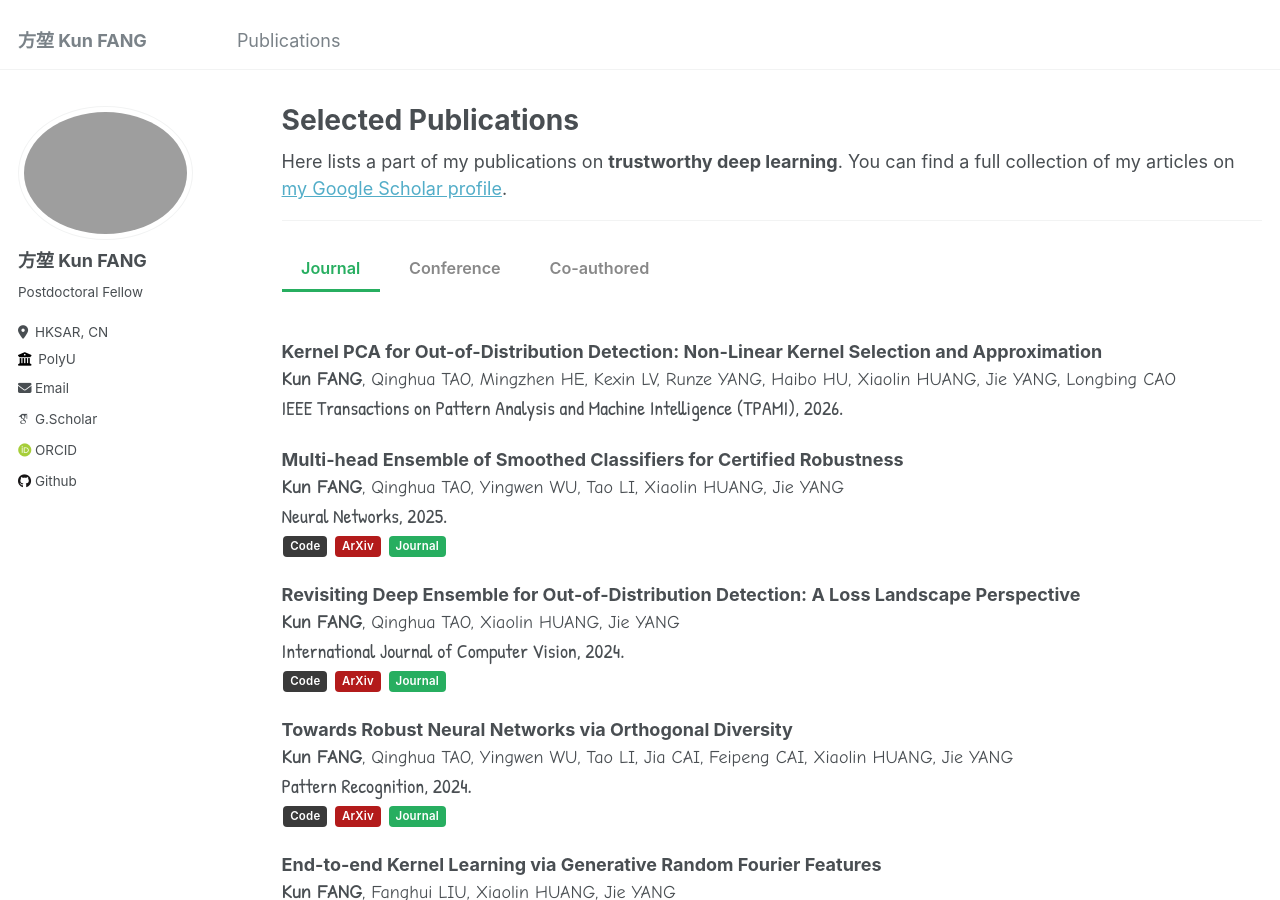
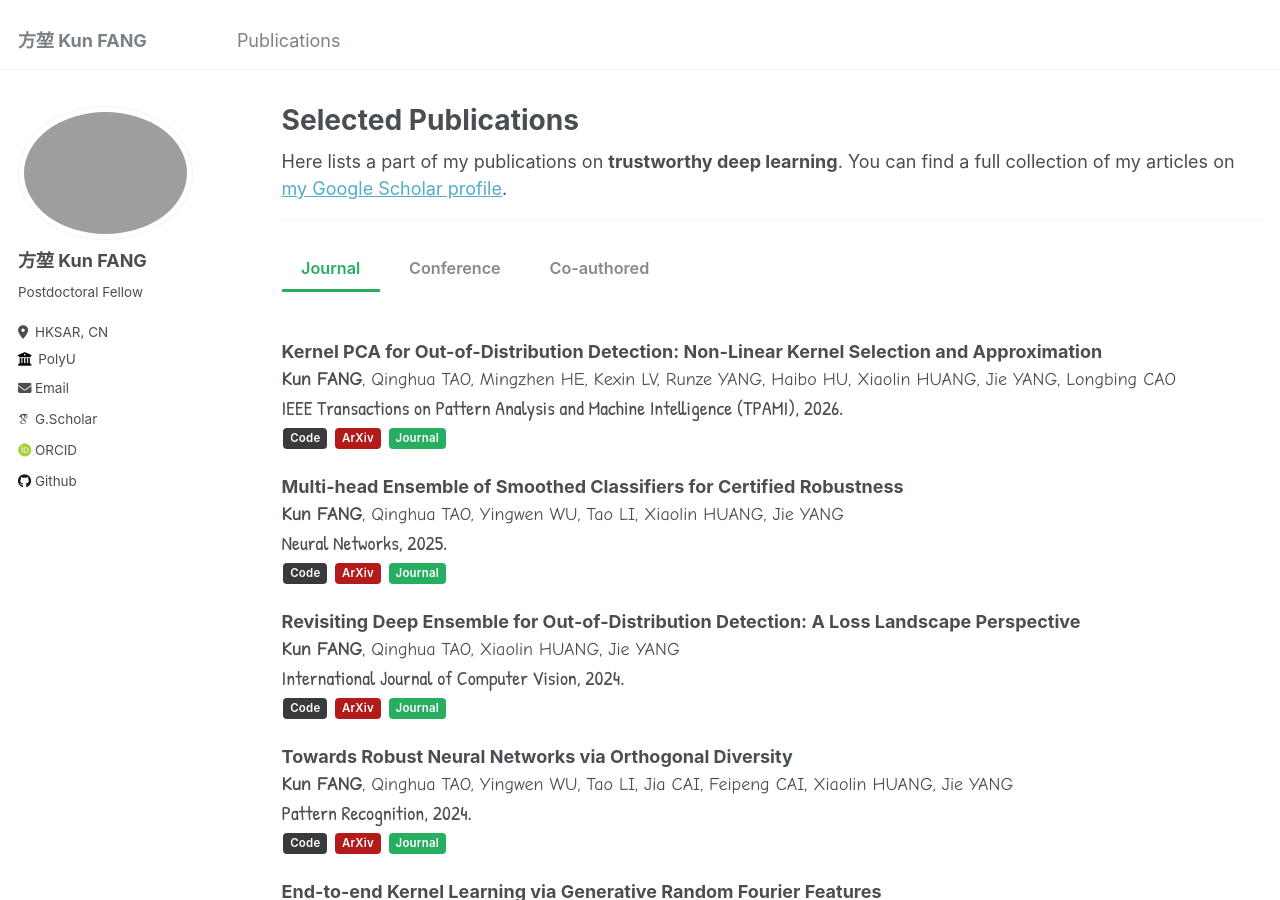
Before and after one commit to fanghenshaometeor/fanghenshaometeor.github.io, a Jekyll site: the page built from _pages/publications.md, in a window 1280 px wide and 900 px high. Built offline with Jekyll 4.4.1, drawn with Linux system fonts in a browser that asks for light colours; some web fonts are replaced.

Commit message:
update-pub

```diff
--- a/_pages/publications.md
+++ b/_pages/publications.md
@@ -34,6 +34,7 @@ author_profile: true
 **Kernel PCA for Out-of-Distribution Detection: Non-Linear Kernel Selection and Approximation**
 <span style="font-family:Comic Neue; font-size:1em;">**Kun FANG**, Qinghua TAO, Mingzhen HE, Kexin LV, Runze YANG, Haibo HU, Xiaolin HUANG, Jie YANG, Longbing CAO</span>
 <span style="font-family:Patrick Hand; font-size:1.1em;">IEEE Transactions on Pattern Analysis and Machine Intelligence (TPAMI), 2026.</span>
+<span style="font-size:0.85em;"><a href="https://github.com/fanghenshaometeor/ood-kernel-pca-ext" class="pub-link pub-link--code">Code</a> <a href="https://arxiv.org/abs/2505.15284" class="pub-link pub-link--arxiv">ArXiv</a> <a href="https://doi.org/10.1109/TPAMI.2026.3705778" class="pub-link pub-link--journal">Journal</a></span>
 
 **Multi-head Ensemble of Smoothed Classifiers for Certified Robustness**
 <span style="font-family:Comic Neue; font-size:1em;">**Kun FANG**, Qinghua TAO, Yingwen WU, Tao LI, Xiaolin HUANG, Jie YANG</span>
```
